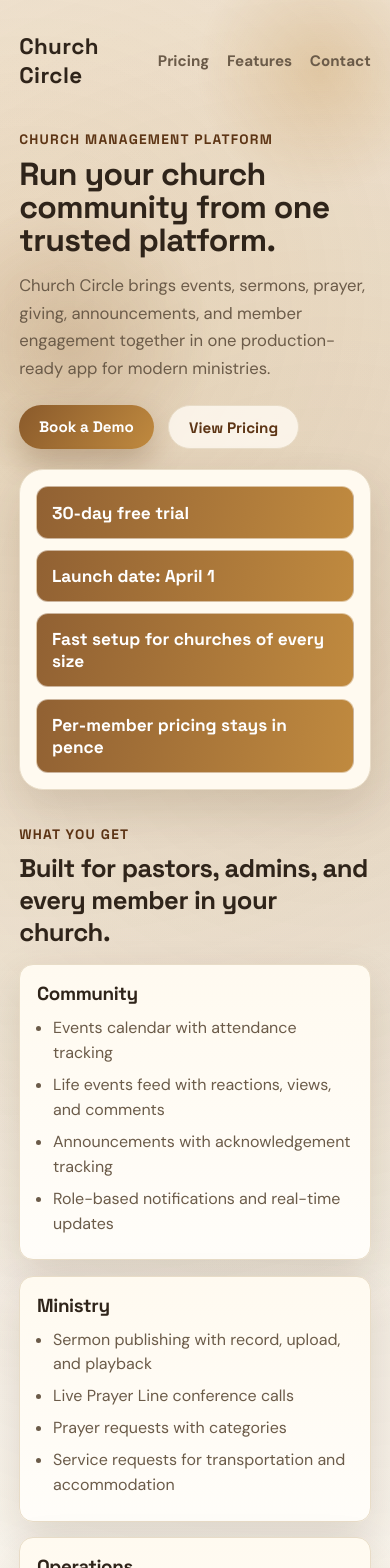
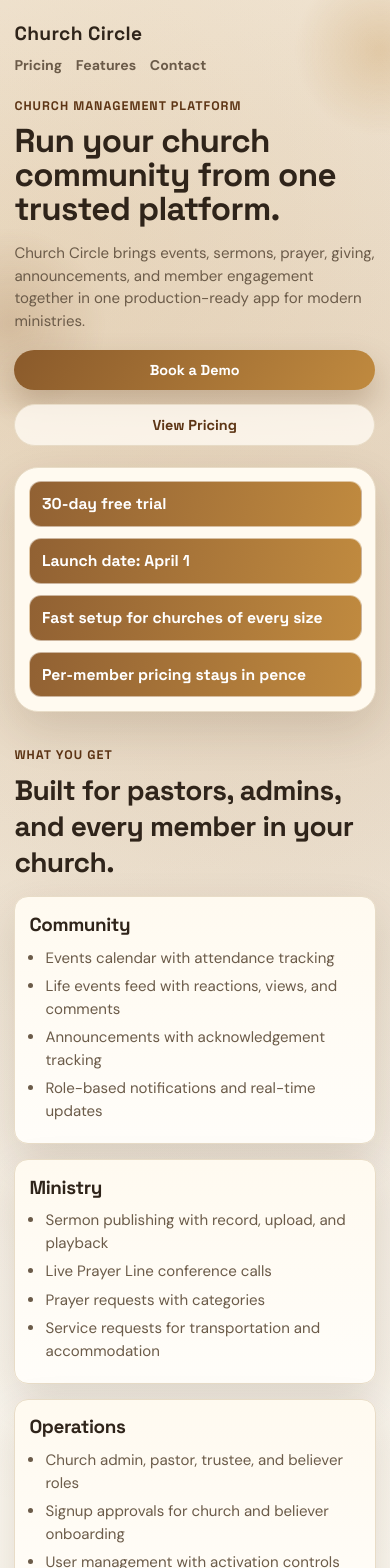
Before and after one commit to kevinofficial95/church-circle-website, a React (Vite) app: page / in a window 390 px wide. Shown: the top 1568 px of the page. Built offline with nearby package versions, Linux system fonts and the light colour scheme.

Commit message:
fix: improve mobile responsiveness across navigation hero and pricing

```diff
--- a/src/App.css
+++ b/src/App.css
@@ -429,6 +429,14 @@ h2 {
 }
 
 @media (max-width: 980px) {
+  .hero {
+    padding-top: 1.3rem;
+  }
+
+  .top-nav {
+    margin-bottom: 1.5rem;
+  }
+
   .hero-grid,
   .feature-grid,
   .trust-grid,
@@ -440,9 +448,17 @@ h2 {
     grid-template-columns: 1fr;
   }
 
+  .pricing-range {
+    font-size: 0.98rem;
+  }
+
   .pricing-amount {
     justify-items: start;
     justify-self: start;
+  }
+
+  .section-contact {
+    padding: 1.2rem;
   }
 
   .highlight-pill {
@@ -459,6 +475,137 @@ h2 {
   }
 }
 
+@media (max-width: 760px) {
+  .hero,
+  .section,
+  .site-footer {
+    padding-left: 0.9rem;
+    padding-right: 0.9rem;
+  }
+
+  .top-nav {
+    align-items: flex-start;
+    flex-direction: column;
+    gap: 0.65rem;
+  }
+
+  .nav-actions {
+    flex-wrap: wrap;
+    gap: 0.5rem 0.85rem;
+  }
+
+  h1 {
+    max-width: 18ch;
+  }
+
+  .hero-copy {
+    font-size: 0.98rem;
+    margin-bottom: 1.1rem;
+  }
+
+  .cta-row {
+    width: 100%;
+  }
+
+  .cta-row .btn {
+    text-align: center;
+    width: 100%;
+  }
+
+  .highlight-panel {
+    padding: 0.82rem;
+  }
+
+  .highlight-pill {
+    font-size: 0.98rem;
+    padding: 0.74rem 0.78rem;
+  }
+
+  .feature-card,
+  .trust-card {
+    padding: 0.92rem 0.88rem;
+  }
+
+  .feature-card li {
+    margin-bottom: 0.36rem;
+  }
+
+  .pricing-board {
+    padding: 0.45rem;
+  }
+
+  .pricing-row {
+    gap: 0.38rem;
+    padding: 0.74rem 0.78rem;
+  }
+
+  .pricing-amount strong {
+    font-size: 0.96rem;
+  }
+
+  .pricing-amount span {
+    font-size: 0.8rem;
+  }
+
+  .pricing-footnote {
+    font-size: 0.92rem;
+  }
+
+  .section-contact .btn {
+    text-align: center;
+  }
+}
+
+@media (max-width: 480px) {
+  .brand-mark {
+    font-size: 1.2rem;
+  }
+
+  .nav-actions a {
+    font-size: 0.88rem;
+  }
+
+  .eyebrow {
+    font-size: 0.78rem;
+    letter-spacing: 0.08em;
+  }
+
+  h1 {
+    font-size: clamp(1.74rem, 8.5vw, 2.2rem);
+  }
+
+  h2 {
+    font-size: clamp(1.4rem, 7.2vw, 1.8rem);
+  }
+
+  .hero-copy,
+  .section-contact p,
+  .trust-card p,
+  .feature-card li {
+    font-size: 0.94rem;
+    line-height: 1.5;
+  }
+
+  .btn {
+    font-size: 0.9rem;
+    padding: 0.7rem 1rem;
+  }
+
+  .ambient-one {
+    height: 180px;
+    right: -80px;
+    top: -50px;
+    width: 180px;
+  }
+
+  .ambient-two {
+    height: 200px;
+    left: -90px;
+    top: 210px;
+    width: 200px;
+  }
+}
+
 @media (prefers-reduced-motion: reduce) {
   *,
   *::before,
```
